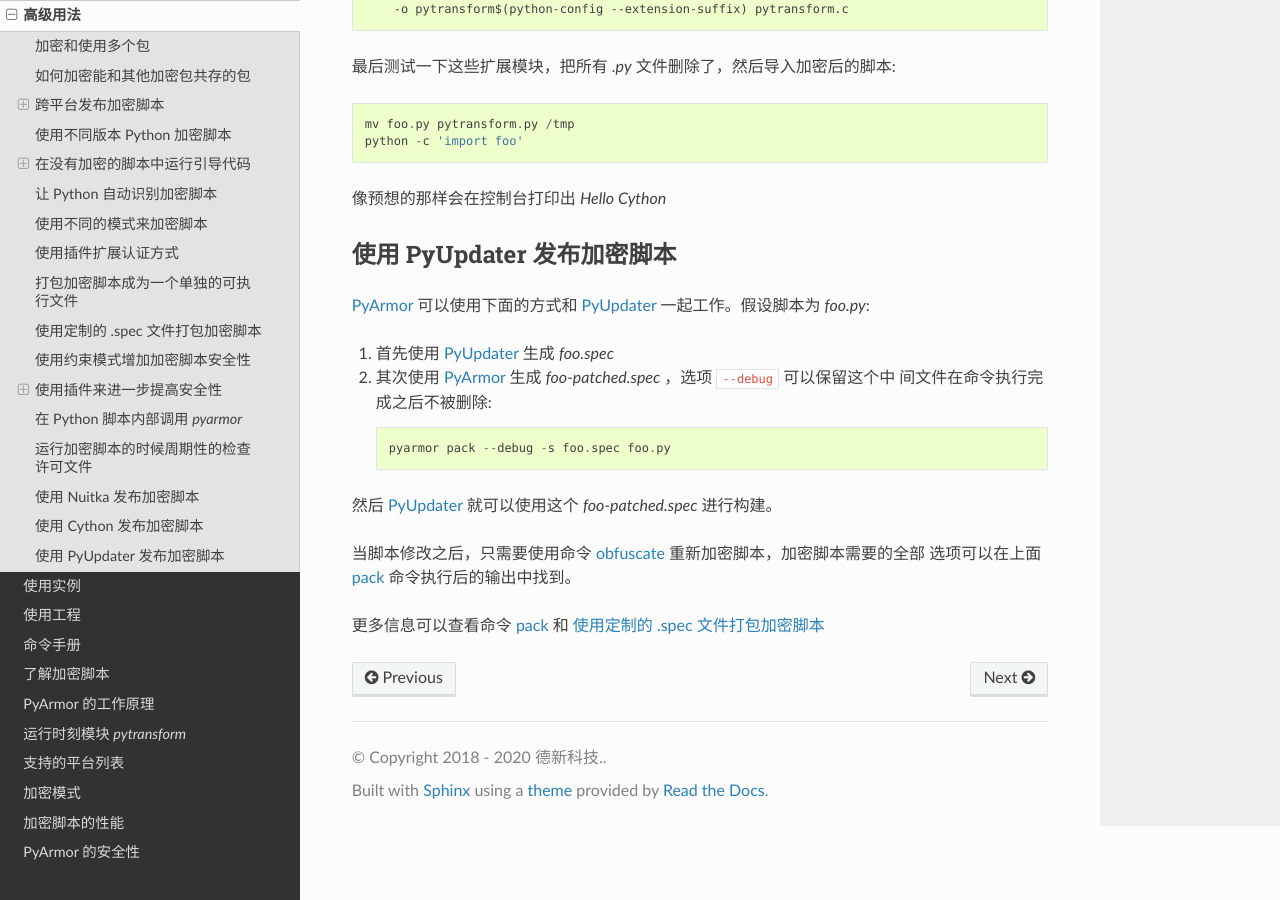
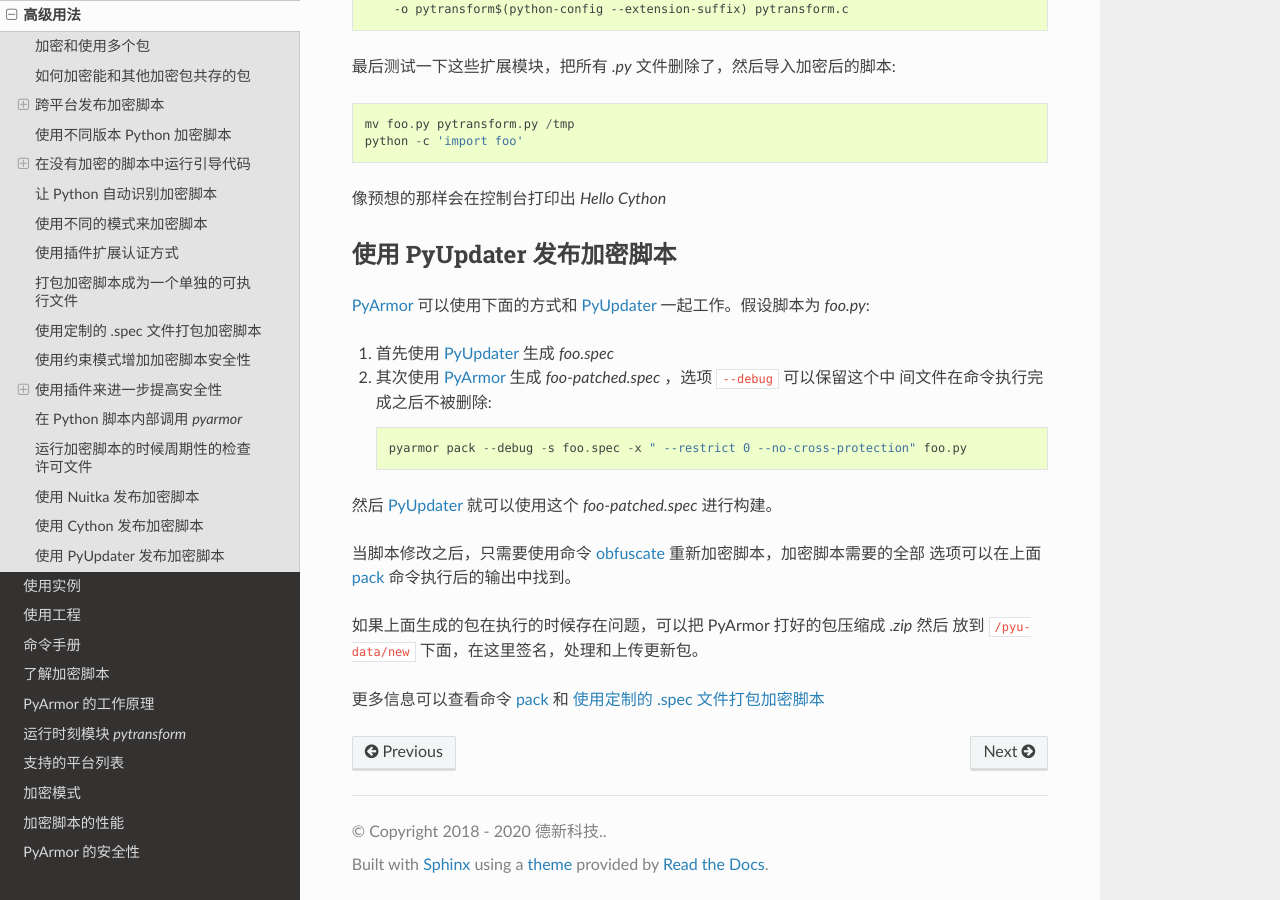
Before and after one commit to dashingsoft/pyarmor-docs-zh, a Sphinx documentation site: the page built from docs/advanced.rst, in a window 1280 px wide and 900 px high, scrolled down 18172 px. Built offline with Sphinx 7.4.7 and the Read the Docs theme 2.0.0, drawn with Linux system fonts in a browser that asks for light colours.

Commit message:
Refine PyUpdater doc

```diff
--- a/docs/advanced.rst
+++ b/docs/advanced.rst
@@ -866,13 +866,16 @@
 2. 其次使用 `PyArmor`_ 生成 `foo-patched.spec` ，选项 ``--debug`` 可以保留这个中
    间文件在命令执行完成之后不被删除::
 
-    pyarmor pack --debug -s foo.spec foo.py
+    pyarmor pack --debug -s foo.spec -x " --restrict 0 --no-cross-protection" foo.py
 
 然后 `PyUpdater`_ 就可以使用这个 `foo-patched.spec` 进行构建。
 
 当脚本修改之后，只需要使用命令 :ref:`obfuscate` 重新加密脚本，加密脚本需要的全部
 选项可以在上面 :ref:`pack` 命令执行后的输出中找到。
 
+如果上面生成的包在执行的时候存在问题，可以把 PyArmor 打好的包压缩成 `.zip` 然后
+放到 ``/pyu-data/new`` 下面，在这里签名，处理和上传更新包。
+
 更多信息可以查看命令 :ref:`pack` 和 `使用定制的 .spec 文件打包加密脚本`_
 
 .. 定制保护代码:
```
